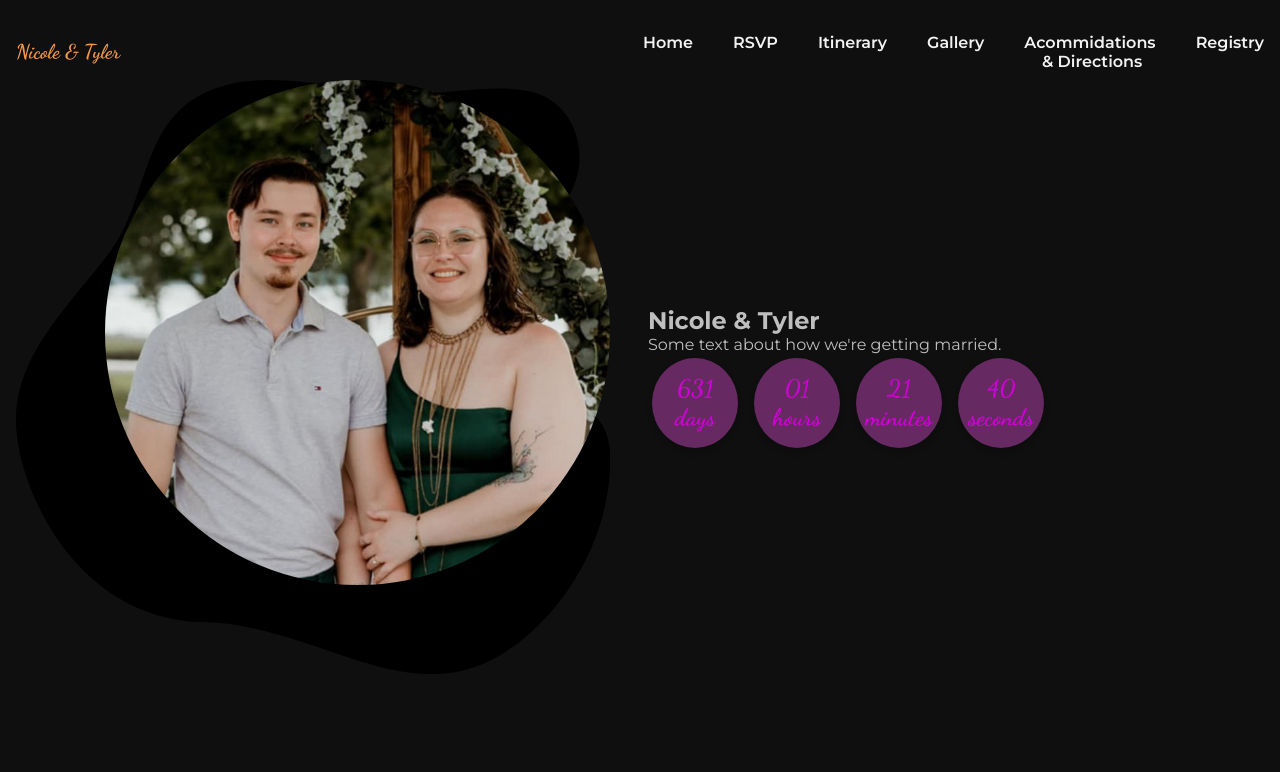
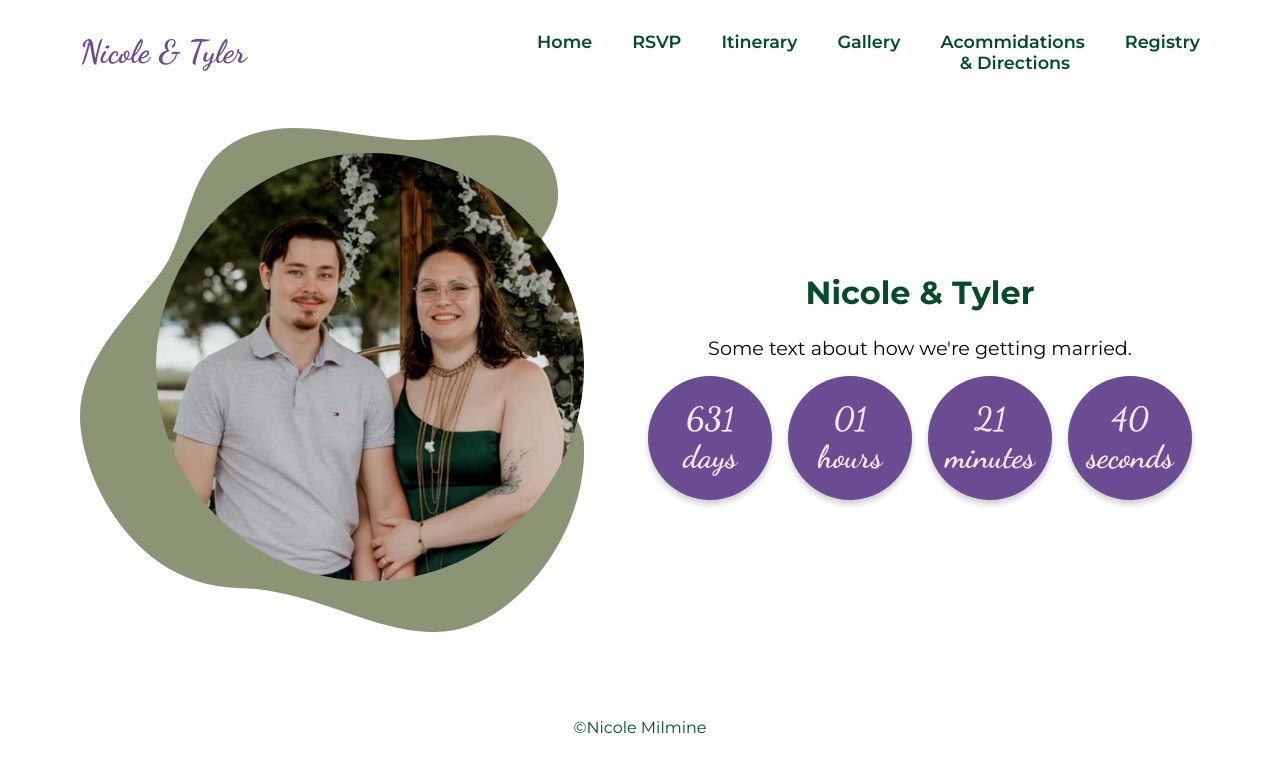
Before and after one commit to n2milmin/my_wedding_site, a React (Create React App) app: page / in a window 1280 px wide. Shown: the top 772 px of the page. Built offline with nearby package versions, Linux system fonts and the light colour scheme.

Commit message:
Seleted a colour scheme, edited font sizes, fixed layout

```diff
--- a/src/App.css
+++ b/src/App.css
@@ -1,45 +1,59 @@
-.App {
-  text-align: center;
-}
 .main-content {
-  padding-top: 5rem;
-  padding-left: 1rem;
+  padding-top: 6rem;
+  padding-left: 3rem;
+  padding-right: 3rem;
+  /* border-top: 6rem solid var(--back-color);
+  border-left: 3rem solid var(--back-color);
+  border-right: 3rem solid var(--back-color); */
 }
 
 .home_container{
   display: grid;
+  width: 100%;
   grid-template-columns: repeat(auto-fit, minmax(200px, 1fr));
   align-items: center;
   justify-content: center;
+  background-color: var(--body-color);
+  padding: 2rem;
+  /* transition: transform 0.2s ease; */
 }
+
 .home_img_container {
   position: relative;
-  width: 94%;
+  width: 90%;
 }
-.image_background{
-  position: absolute;
+.image_background_container{
   top: 0;
   left: 0;
-  display: none;
+  fill: var(--back-color);
+}
+.image_background {
+  width: 100%;
 }
 .our_img{
   position: absolute;
   width: 85%;
-  top: 0;
   right: 0;
+  top: 25px;
   border-radius: 50%;
 }
 
 .home_content_container {
-  display: block;
-  width: 100%;
-  max-width: 400px;
-  align-items: center;
+  display: flex;
+  flex-direction: column;
+  align-items: center ;
   justify-content: center;
 }
 .home_content_title {
-
+  padding: 1rem;
+  font-size: clamp(1.5rem, 5vw, 2rem);
+  color: var(--title-color);
 }
 .home_content_text {
-
+  padding: 0.5rem;
+  font-size: clamp(1rem, 5vw, 1.2rem);
+  color: #000000;
 }
+.countdown_container{
+  width: 100%;
+}
--- a/src/App.js
+++ b/src/App.js
@@ -1,6 +1,7 @@
 import { BrowserRouter as Router, Routes, Route } from 'react-router-dom';
 import Home from "./pages/Home.js";
 import NavBar from './components/navBar.js';
+import Footer from './components/footer.js';
 // import RSVP from "./pages/RSVP";
 // import Gallery from "./pages/Gallery.js/index.js";
 // import Registry from  "./pages/Registry";
@@ -10,7 +11,7 @@ import NavBar from './components/navBar.js';
 
 function App() {
   return (
-    <Router>
+    <Router className="App">
       <NavBar />
       <main className='main-content'>
         <Routes>
@@ -22,6 +23,7 @@ function App() {
           <Route path="/acommidations-directions" element={<Acommidations />} /> */}
         </Routes>
       </main>
+      <Footer />
     </Router>
   );
 }
--- a/src/components/countdownTimer.css
+++ b/src/components/countdownTimer.css
@@ -4,20 +4,21 @@
     grid-template-columns: repeat(auto-fit, minmax(80px, 1fr));
     gap: 1rem;
     justify-content: center;
-    padding: 0.25rem;
-    max-width: 400px;
+    padding: 0.5rem;
+    max-width: 600px;
+    margin: 0 auto;
 }
 .countdown-value {
-    background-color: #662961;
+    background-color: #6A4C93;
     border-radius: 50%;
-    color: #ce03d5;
+    color: #F5E6E8;
     aspect-ratio: 1;
     display: flex;
     flex-direction: column;
     align-items: center;
     justify-content: center;
     padding: 1rem;
-    font-size: clamp(1.5rem, 5vw, 1.5rem);
+    font-size: clamp(1.5rem, 5vw, 2rem);
     font-weight: 700;
     box-shadow: 0 4px 6px rgba(0, 0, 0, 0.2);
     transition: transform 0.2s ease;
@@ -25,3 +26,9 @@
 .countdown-value:hover {
     transform: scale(1.05);
 }
+@media (max-width: 480px) {
+    .countdown-display {
+      grid-template-columns: repeat(2, 1fr);
+      gap: 0.75rem;
+    }
+}
--- a/src/components/footer.css
+++ b/src/components/footer.css
@@ -2,8 +2,9 @@
     display: flex;
     bottom: 0;
     justify-content: center;
-    padding: 20px;
-    background-color: transparent;
+    padding: 50px;
+    /* border-right: 3rem solid var(--back-color);  */
+    background-color: var(--body-color);
 }
 
 .me{
--- a/src/components/navBar.css
+++ b/src/components/navBar.css
@@ -2,9 +2,9 @@
 
 .header {
   position: fixed;
-  width: 100%;
+  width: 90%;
   top: 0;
-  left: 0;
+  left: 4rem;
   background-color: transparent;
   z-index: var(--z-fixed);
 }
@@ -60,6 +60,7 @@
   display: flex;
   flex-direction: column;
   row-gap: 2.5rem;
+  font-size: 1.1rem;
 }
 
 .nav__link {
@@ -81,7 +82,7 @@
 .show-menu {
   right: 0;
 }
-.nav__list {
+.nav__listt {
   display: flex;
   flex-direction: row;
   column-gap: 2.5rem;
--- a/src/index.css
+++ b/src/index.css
@@ -8,13 +8,14 @@
 
 :root {
   --header-height: 3.5rem;
-  --first-color: hsl(28, 88%, 62%);
-  --title-color: hsl(0, 0%, 95%);
-  --text-color: hsl(0, 0%, 75%);
-  --body-color: hsl(0, 0%, 6%);
+  --first-color: #6A4C93;
+  --title-color: #054A29;
+  --text-color: #08090A;
+  --body-color: #ffffff;
+  --back-color: #8b9474;
   --body-font: "Montserrat", sans-serif;
   --second-font: "Dancing Script", cursive;
-  --h2-font-size: 1.25rem;
+  --h2-font-size: 2rem;
   --small-font-size: 0.813rem;
   --font-semi-bold: 600;
   --z-tooltip: 10;
--- /dev/null
+++ b/src/pages/Home.css
@@ -0,0 +1,38 @@
+.home_container{
+    display: grid;
+    grid-template-columns: repeat(auto-fit, minmax(200px, 1fr));
+    align-items: center;
+    justify-content: center;
+    background-color: var(--body-color);
+  }
+  .home_img_container {
+    position: relative;
+    width: 94%;
+  }
+  .image_background{
+    position: absolute;
+    top: 0;
+    left: 0;
+    display: none;
+  }
+  .our_img{
+    position: absolute;
+    width: 85%;
+    top: 0;
+    right: 0;
+    border-radius: 50%;
+  }
+
+  .home_content_container {
+    display: block;
+    width: 100%;
+    max-width: 400px;
+    align-items: center;
+    justify-content: center;
+  }
+  .home_content_title {
+
+  }
+  .home_content_text {
+
+  }
--- a/src/pages/Home.js
+++ b/src/pages/Home.js
@@ -12,15 +12,15 @@ const Home = () => {
                 </svg> */}
                 <img className='our_img' src={our_picture} alt='Nicole & Tyler' />
 
-                <svg class="img_background"
-                    viewBox="0 0 160 160"
-                    x="0px" y="0px" id="svg-b9be"
-                    preserveAspectRatio='none'>
-                    <path d="M151.7,132.5c-3.4,6-7.9,11.7-13.3,16.5c-29.2,26.1-54.1-2.3-88.2-3S0,109.5,0,91.6s14.8-31.3,25.3-45.3S33.4,11,51.8,3
-                        c15.3-6.6,33.6-0.4,51.6,0.7c11.2,0.7,28.8-3.8,38.2,0.4s11.8,15.4,9.2,22.8c-1.9,5.4-5.5,11.6-12.8,16.5
-                        c-9.3,10.1-4.7,22.9,3.7,33.4c7.8,9.7,17.7,11.7,18.3,23.5C160.4,110.8,157.6,122.2,151.7,132.5L151.7,132.5z">
-                    </path>
-                </svg>
+                <div className="image_background_container">
+                    <svg
+                        className="image_background"
+                        viewBox="0 0 160 160"
+                        x="0px"
+                        y="0px">
+                        <path d="M151.7,132.5c-3.4,6-7.9,11.7-13.3,16.5c-29.2,26.1-54.1-2.3-88.2-3S0,109.5,0,91.6s14.8-31.3,25.3-45.3S33.4,11,51.8,3 c15.3-6.6,33.6-0.4,51.6,0.7c11.2,0.7,28.8-3.8,38.2,0.4s11.8,15.4,9.2,22.8c-1.9,5.4-5.5,11.6-12.8,16.5 c-9.3,10.1-4.7,22.9,3.7,33.4c7.8,9.7,17.7,11.7,18.3,23.5C160.4,110.8,157.6,122.2,151.7,132.5L151.7,132.5z"></path>
+                    </svg>
+                </div>
             </div>
 
             <div className='home_content_container'>
```
